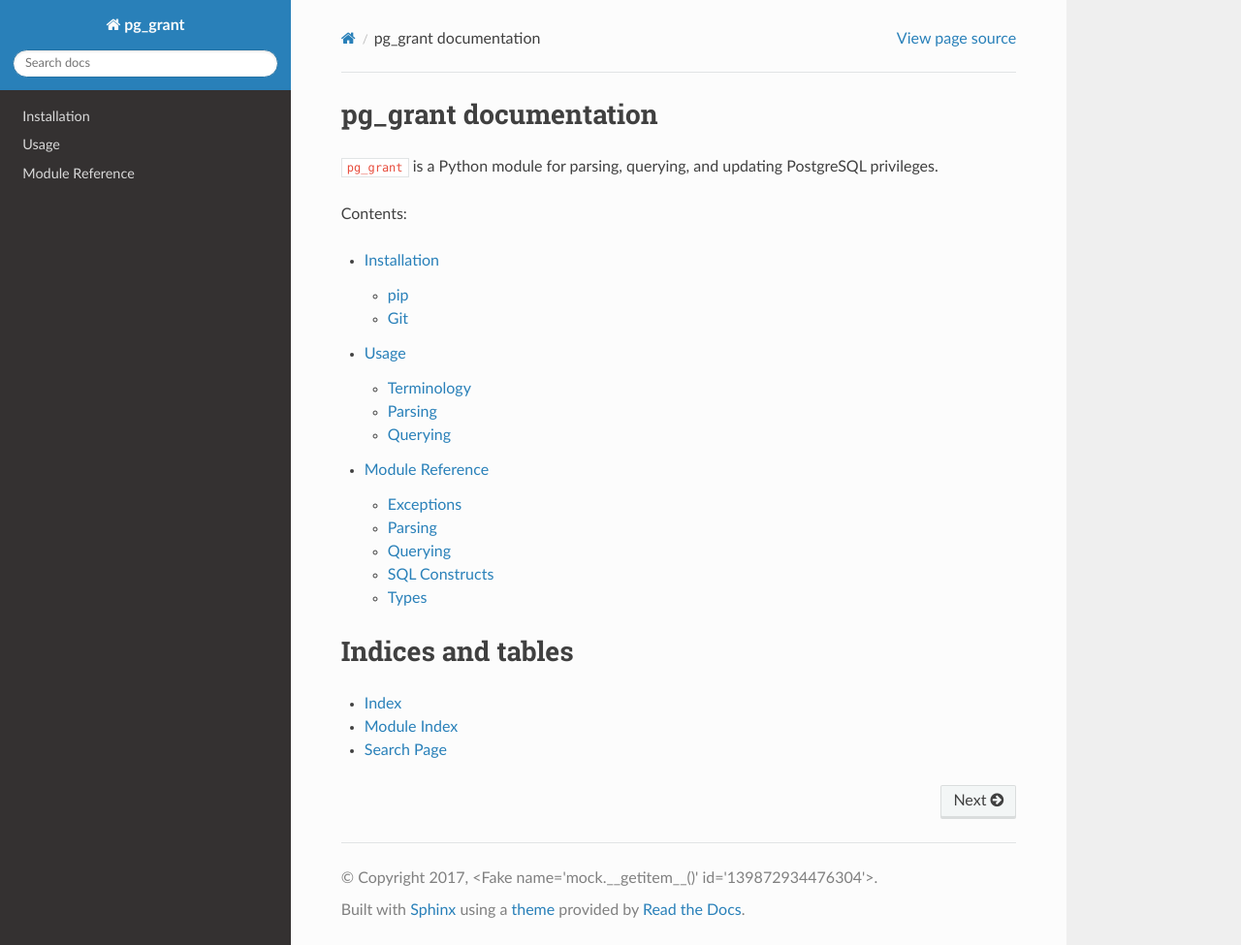
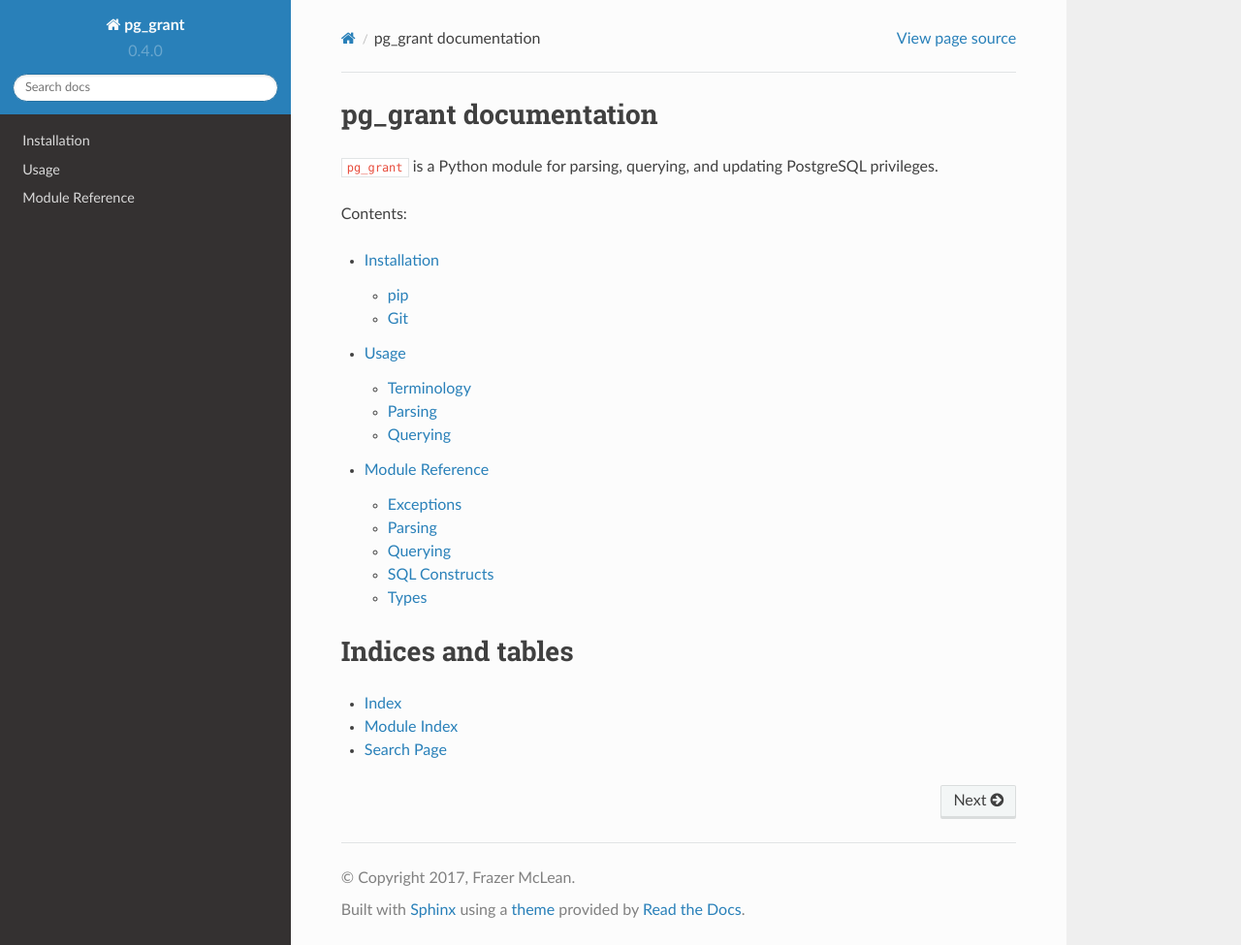
Before and after one commit to RazerM/pg_grant, a Sphinx documentation site: the page built from docs/index.rst, in a window 1280 px wide and 975 px high. Shown: the whole window at 97% size. Built offline with Sphinx 7.4.7 and the Read the Docs theme 2.0.0, drawn with Linux system fonts in a browser that asks for light colours; the version number is read from the project's files by our own code; part of the change alters nothing that is shown.

```diff
--- a/docs/conf.py
+++ b/docs/conf.py
@@ -12,6 +12,7 @@
 # serve to show the default.
 
 from contextlib import suppress
+from importlib.metadata import distribution
 from numbers import Number
 import os
 import re
@@ -53,37 +54,19 @@ source_suffix = '.rst'
 # The master toctree document.
 master_doc = 'index'
 
-# Parse metadata from __init__.py
-INIT_FILE = '../pg_grant/__init__.py'
-init_data = open(INIT_FILE).read()
-
-metadata = dict(re.findall("__([a-z]+)__ = '([^']+)'", init_data))
-
-RELEASE = metadata['version']
-LICENSE = metadata['license']
-DESCRIPTION = metadata['description']
-
-AUTHOR = metadata['author']
-
-ver_parts = RELEASE.split('.')
-for i, n in enumerate(ver_parts):
-    with suppress(ValueError):
-        ver_parts[i] = int(n)
-
-VERSION = '.'.join(str(n) for n in ver_parts if isinstance(n, Number))
-
 # General information about the project.
 project = 'pg_grant'
-copyright = '2017, {}'.format(AUTHOR)
+copyright = '2017, Frazer McLean'
+author = 'Frazer McLean'
 
 # The version info for the project you're documenting, acts as replacement for
 # |version| and |release|, also used in various other places throughout the
 # built documents.
 #
 # The short X.Y version.
-version = VERSION
+version = distribution('pg_grant').version
 # The full version, including alpha/beta/rc tags.
-release = RELEASE
+release = version
 
 # The language for content autogenerated by Sphinx. Refer to documentation
 # for a list of supported languages.
@@ -226,7 +209,7 @@ latex_elements = {
 # (source start file, target name, title,
 #  author, documentclass [howto, manual, or own class]).
 latex_documents = [
-    ('index', 'pg_grant.tex', 'pg_grant documentation', AUTHOR, 'manual'),
+    ('index', 'pg_grant.tex', 'pg_grant documentation', author, 'manual'),
 ]
 
 # The name of an image file (relative to this directory) to place at the top of
@@ -256,7 +239,7 @@ latex_documents = [
 # (source start file, name, description, authors, manual section).
 man_pages = [
     ('index', 'pg_grant', 'pg_grant documentation',
-     [AUTHOR], 1)
+     [author], 1)
 ]
 
 # If true, show URL addresses after external links.
@@ -269,8 +252,8 @@ man_pages = [
 # (source start file, target name, title, author,
 #  dir menu entry, description, category)
 texinfo_documents = [
-    ('index', 'pg_grant', 'pg_grant documentation', AUTHOR, 'pg_grant',
-     DESCRIPTION, 'Miscellaneous'),
+    ('index', 'pg_grant', 'pg_grant documentation', author, 'pg_grant',
+     "", 'Miscellaneous'),
 ]
 
 # Documents to append as an appendix to all manuals.
```
